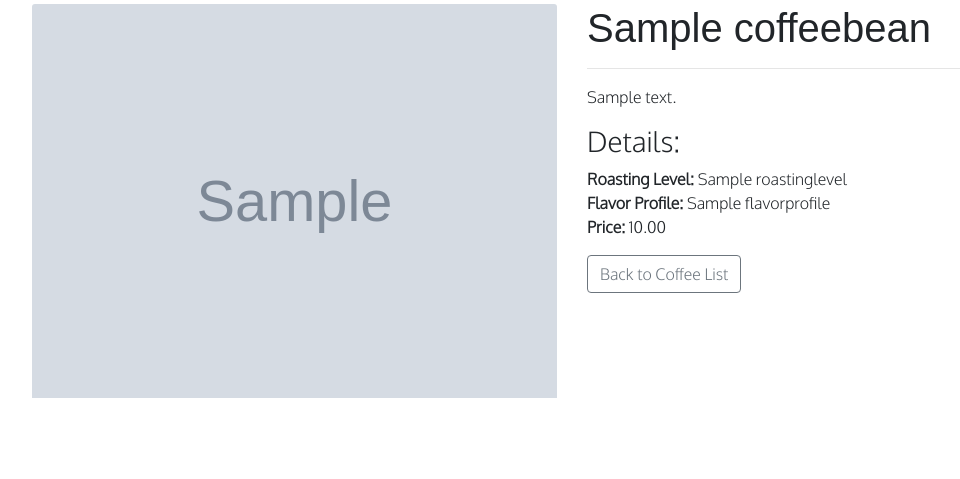
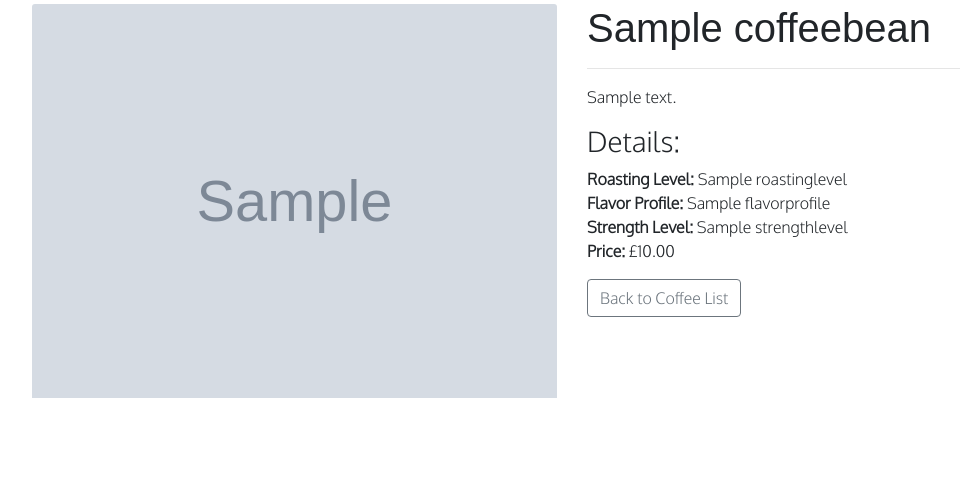
Before and after one commit to Kieran132/Coffee_Now, a Django app: template order/templates/coffee_detail.html in a window 1280 px wide. Shown: the part 145-624 px from the top of the page, without its empty margins (68-1028 px from the left). Run offline with Django 3.2, Linux system fonts and the light colour scheme; the template is opened without the code that fills it: values that come from a table or form of the project are taken from there, others are empty; tables that the repository leaves empty hold one stand-in row (values such as "Sample post"); grey boxes marked "Sample" are stand-in pictures; some libraries are stand-ins or nearby versions; some web fonts are replaced.

Commit message:
Fix - Amend coffee_detail url to look for id

```diff
--- a/order/admin.py
+++ b/order/admin.py
@@ -1,6 +1,7 @@
 from django.contrib import admin
-from .models import CoffeeBean, RoastingLevel, FlavorProfile
+from .models import CoffeeBean, RoastingLevel, FlavorProfile, StrengthLevel
 
 admin.site.register(CoffeeBean)
 admin.site.register(RoastingLevel)
 admin.site.register(FlavorProfile)
+admin.site.register(StrengthLevel)
--- a/order/models.py
+++ b/order/models.py
@@ -4,11 +4,13 @@ from django.db import models
 class CoffeeBean(models.Model):
     name = models.CharField(max_length=255)
     description = models.TextField()
-    image = models.ImageField(upload_to='coffee_beans/')
+    image = models.ImageField(null=True, blank=True)
     roasting_level = models.ForeignKey(
         'RoastingLevel', on_delete=models.PROTECT)
     flavor_profile = models.ForeignKey(
         'FlavorProfile', on_delete=models.PROTECT)
+    strength_level = models.ForeignKey(
+        'StrengthLevel', on_delete=models.PROTECT, null=True)
     price = models.DecimalField(max_digits=8, decimal_places=2)
 
     def __str__(self):
@@ -29,3 +31,11 @@ class FlavorProfile(models.Model):
 
     def __str__(self):
         return self.name
+
+
+class StrengthLevel(models.Model):
+    name = models.CharField(max_length=255)
+    description = models.TextField()
+
+    def __str__(self):
+        return self.name
--- a/order/templates/coffee_detail.html
+++ b/order/templates/coffee_detail.html
@@ -14,7 +14,8 @@
         <ul class="list-unstyled">
           <li><strong>Roasting Level:</strong> {{ coffee.roasting_level }}</li>
           <li><strong>Flavor Profile:</strong> {{ coffee.flavor_profile }}</li>
-          <li><strong>Price:</strong> {{ coffee.price }}</li>
+          <li><strong>Strength Level:</strong> {{ coffee.strength_level }}</li>
+          <li><strong>Price:</strong> £{{ coffee.price }}</li>
         </ul>
         <a href="{% url 'coffee_list' %}" class="btn btn-outline-secondary">Back to Coffee List</a>
       </div>
--- a/order/urls.py
+++ b/order/urls.py
@@ -3,5 +3,5 @@ from . import views
 
 urlpatterns = [
     path('coffee_list/', views.coffee_list, name='coffee_list'),
-    path('coffee_detail/', views.coffee_detail, name='coffee_detail'),
+    path('coffee_detail/<int:id>', views.coffee_detail, name='coffee_detail'),
 ]
```
Also changed, not shown: order/views.py (+4 -3 lines), order/migrations/0002_auto_20230331_1326.py (added), order/migrations/0003_alter_coffeebean_image.py (added).
